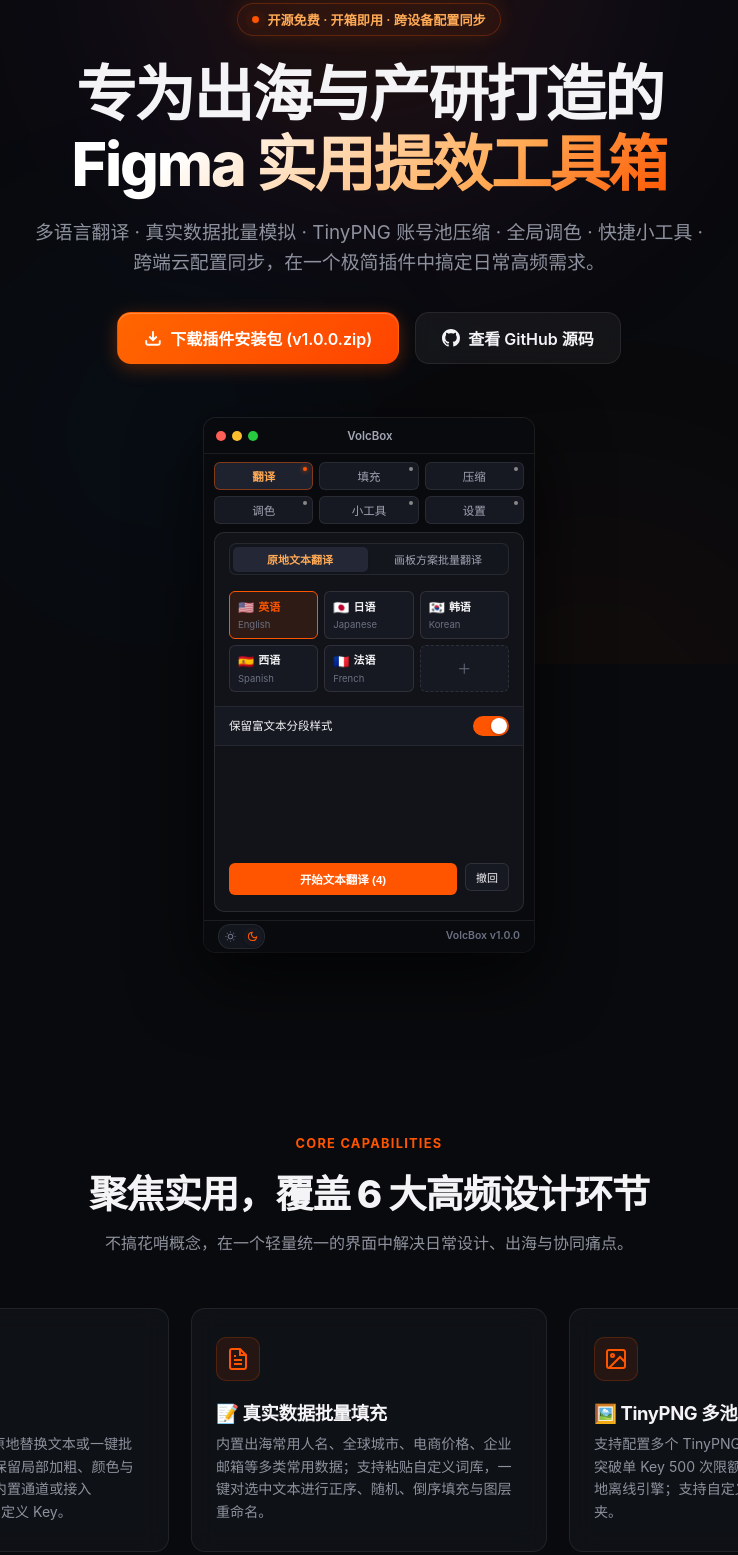
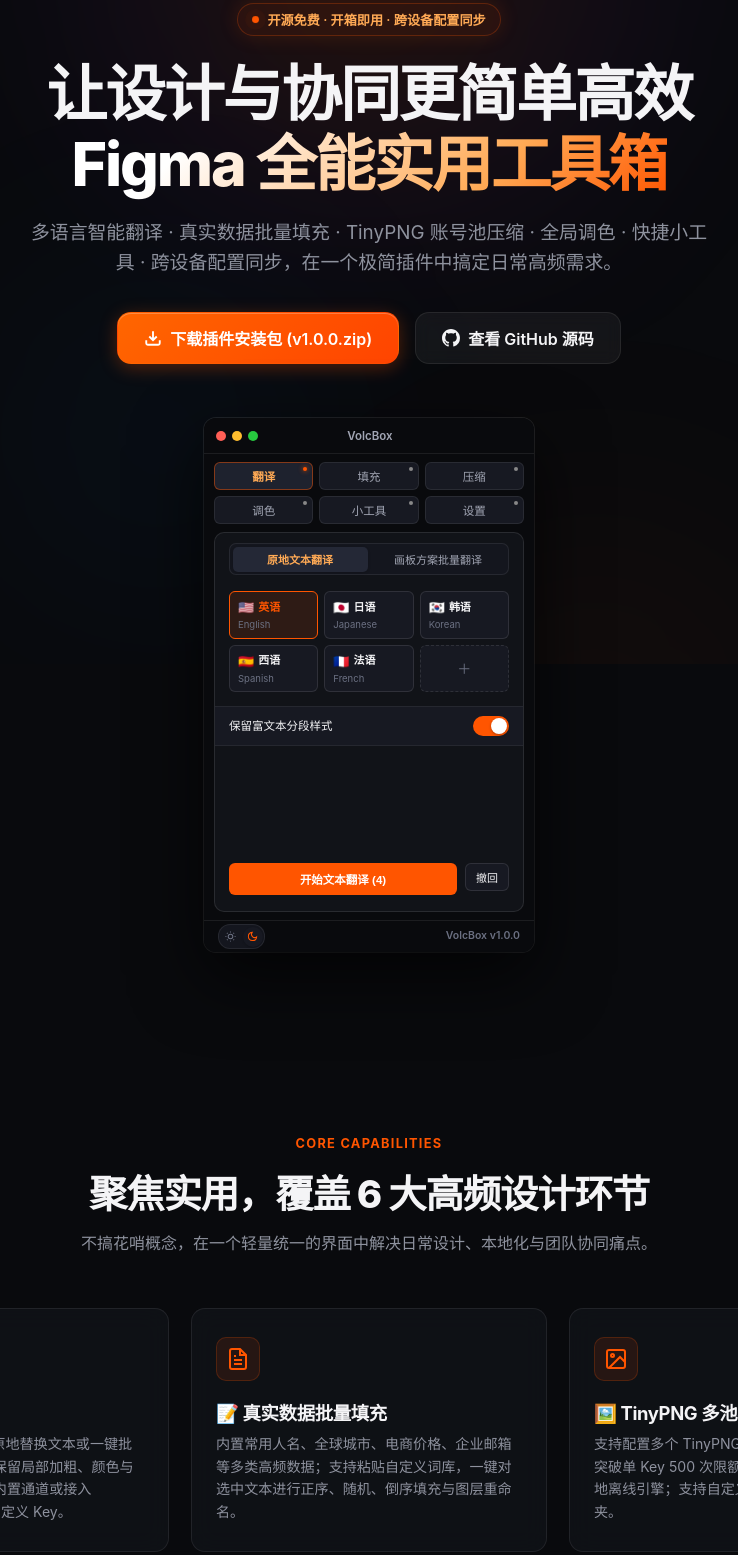
Before and after one commit to haifengcy/Figma-VolcBox, a plain HTML site: page website/index.html in a window 1280 px wide. Shown: the part 136-1691 px from the top of the page, without its empty margins (271-1009 px from the left). Drawn offline with Linux system fonts and the light colour scheme.

Commit message:
feat(website): update headline to all-inclusive and universal phrasing

```diff
--- a/website/index.html
+++ b/website/index.html
@@ -3,13 +3,13 @@
 <head>
   <meta charset="UTF-8">
   <meta name="viewport" content="width=device-width, initial-scale=1.0">
-  <title>VolcBox — Figma 出海与设计提效实用工具箱</title>
-  <meta name="description" content="专为出海设计师与产品研发打造的实用 Figma 工具箱：多语言智能翻译、真实数据批量模拟、TinyPNG 极速压缩、画板全局调色、切图拼图与跨设备云配置同步。">
-  <meta name="keywords" content="Figma, Figma Plugin, VolcBox, AI翻译, TinyPNG压缩, 出海设计, 数据模拟, Figma插件">
+  <title>VolcBox — 让设计与协同更高效的 Figma 全能实用工具箱</title>
+  <meta name="description" content="面向现代设计师、产品研发与出海团队的 Figma 全能实用工具箱：多语言智能翻译、真实数据批量模拟、TinyPNG 极速压缩、画板全局调色、切图拼图与跨设备云配置同步。">
+  <meta name="keywords" content="Figma, Figma Plugin, VolcBox, AI翻译, TinyPNG压缩, 出海设计, 数据模拟, Figma插件, 设计提效">
 
   <!-- Open Graph / Meta -->
   <meta property="og:type" content="website">
-  <meta property="og:title" content="VolcBox — Figma 出海与设计提效实用工具箱">
+  <meta property="og:title" content="VolcBox — 让设计与协同更高效的 Figma 全能实用工具箱">
   <meta property="og:description" content="多语言翻译 · 真实数据填充 · TinyPNG 压缩 · 画板调色 · 快捷小工具 · 跨设备配置同步">
 
   <!-- Favicon -->
@@ -66,12 +66,12 @@
       </div>
 
       <h1 class="hero-title">
-        专为出海与产研打造的<br>
-        <span class="gradient-text">Figma 实用提效工具箱</span>
+        让设计与协同更简单高效<br>
+        <span class="gradient-text">Figma 全能实用工具箱</span>
       </h1>
 
       <p class="hero-subtitle">
-        多语言翻译 · 真实数据批量模拟 · TinyPNG 账号池压缩 · 全局调色 · 快捷小工具 · 跨端云配置同步，在一个极简插件中搞定日常高频需求。
+        多语言智能翻译 · 真实数据批量填充 · TinyPNG 账号池压缩 · 全局调色 · 快捷小工具 · 跨设备配置同步，在一个极简插件中搞定日常高频需求。
       </p>
 
       <div class="hero-cta-group">
@@ -157,7 +157,7 @@
       <div class="section-header">
         <span class="section-tag">Core Capabilities</span>
         <h2 class="section-title">聚焦实用，覆盖 6 大高频设计环节</h2>
-        <p class="section-desc">不搞花哨概念，在一个轻量统一的界面中解决日常设计、出海与协同痛点。</p>
+        <p class="section-desc">不搞花哨概念，在一个轻量统一的界面中解决日常设计、本地化与团队协同痛点。</p>
       </div>
 
       <div class="features-grid">
@@ -179,7 +179,7 @@
           </div>
           <h3 class="feature-title">📝 真实数据批量填充</h3>
           <p class="feature-description">
-            内置出海常用人名、全球城市、电商价格、企业邮箱等多类常用数据；支持粘贴自定义词库，一键对选中文本进行正序、随机、倒序填充与图层重命名。
+            内置常用人名、全球城市、电商价格、企业邮箱等多类高频数据；支持粘贴自定义词库，一键对选中文本进行正序、随机、倒序填充与图层重命名。
           </p>
         </div>
 
@@ -347,7 +347,7 @@
             <span style="font-size: 1.3rem;">🌋</span>
             <span>VolcBox</span>
           </div>
-          <p>专为出海设计师与产品研发团队打造的 Figma 实用提效工具箱。</p>
+          <p>面向设计师、产品研发与出海团队打造的 Figma 全能实用提效工具箱。</p>
         </div>
 
         <div class="footer-links">
@@ -372,7 +372,7 @@
 
       <div class="footer-bottom">
         <div>© 2026 VolcBox. Released under the MIT License.</div>
-        <div>Crafted for Designers & Product Teams</div>
+        <div>Crafted for Designers & Creative Teams</div>
       </div>
     </div>
   </footer>
```
